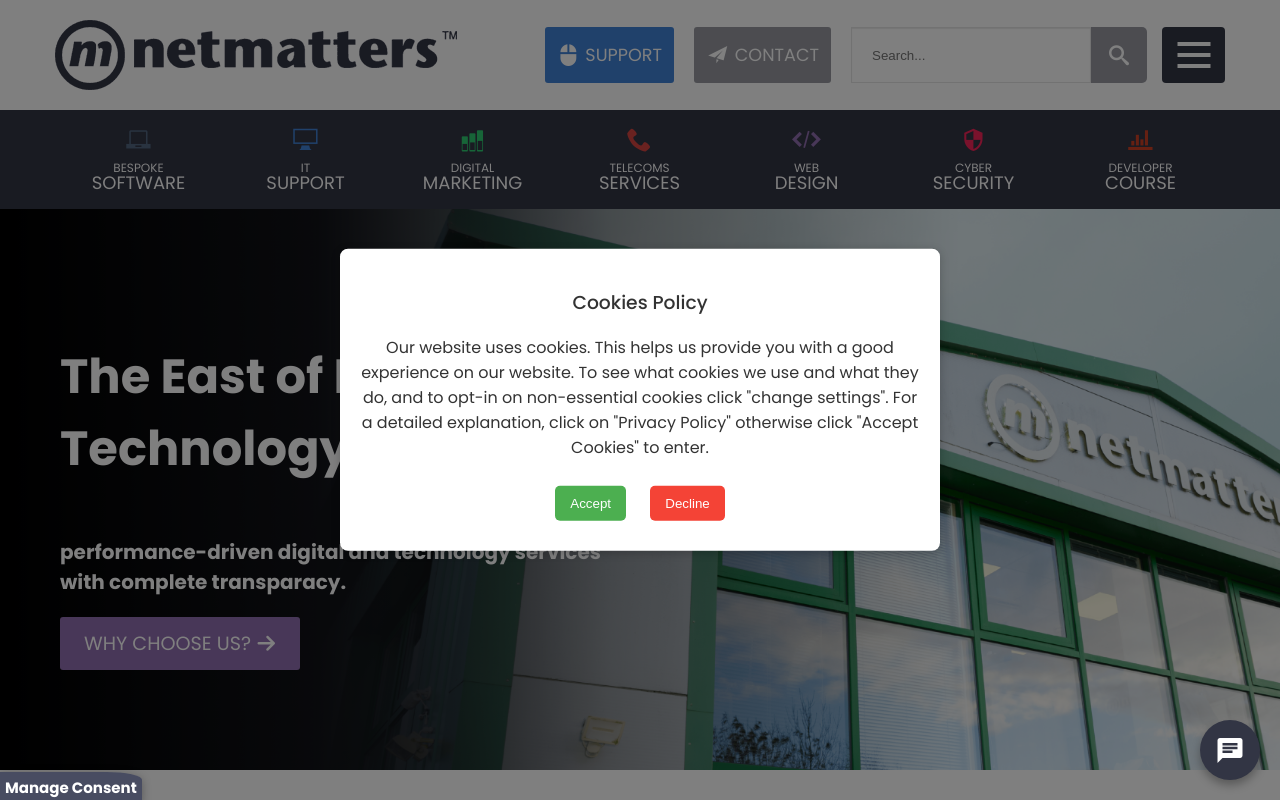
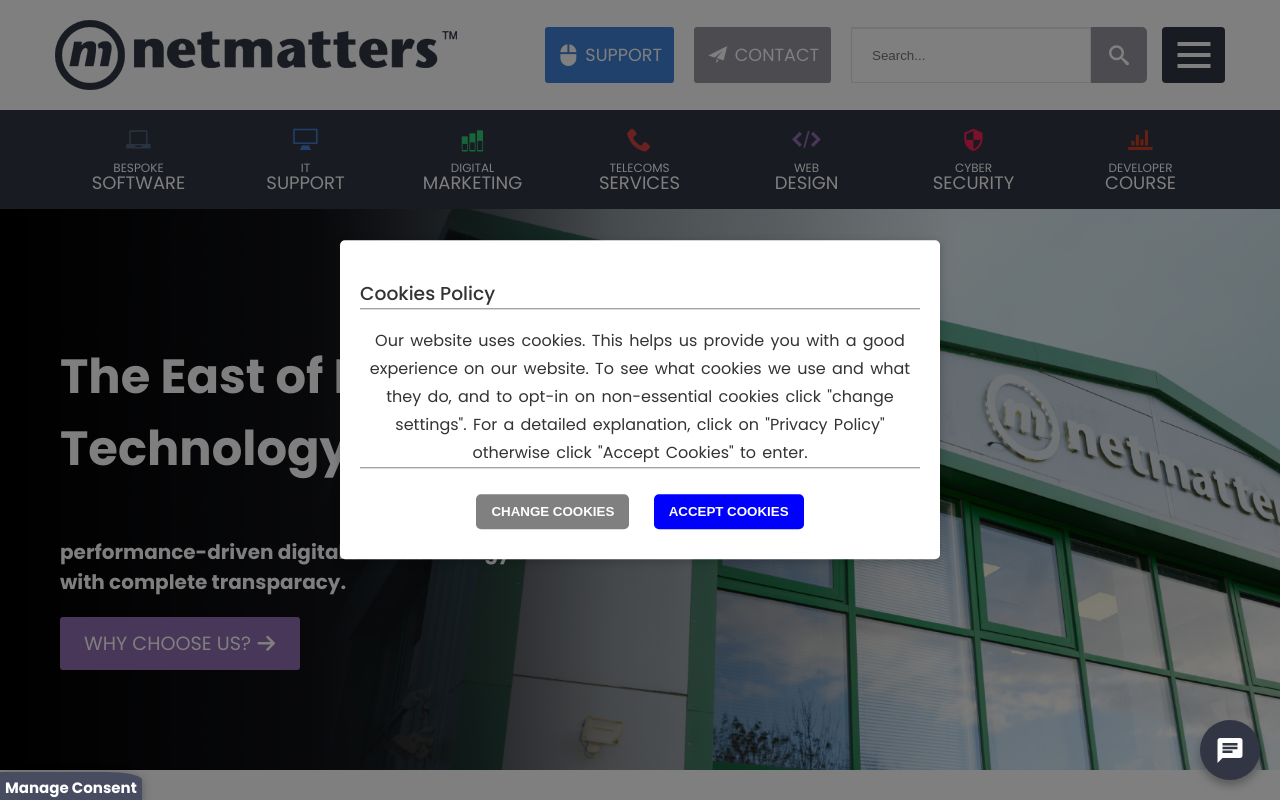
Before and after one commit to roff-dev/NetMatters-HTML-and-CSS-Assessment, a PHP site: page / in a window 1280 px wide. Run offline with PHP 8.4, Linux system fonts and the light colour scheme; some web fonts are replaced.

Commit message:
cookie css tweaks

```diff
--- a/css/styles.css
+++ b/css/styles.css
@@ -320,7 +320,7 @@ VARIABLES
 /*=================================================================
 MIXINS
 ===================================================================*/
-.btn-trust, .btn-google, .btn-welcome, .btn-hero, .social-btn a {
+.cookie-consent button, .btn-trust, .btn-google, .btn-welcome, .btn-hero, .social-btn a {
   color: #fff;
   font-weight: bold;
   text-decoration: none;
@@ -328,11 +328,11 @@ MIXINS
   padding: 0.75em 1.5em;
   border-radius: 0.35em;
 }
-.btn-trust:hover, .btn-google:hover, .btn-welcome:hover, .btn-hero:hover, .social-btn a:hover {
+.cookie-consent button:hover, .btn-trust:hover, .btn-google:hover, .btn-welcome:hover, .btn-hero:hover, .social-btn a:hover {
   color: #fff;
   opacity: 0.8;
 }
-.btn-trust:active, .btn-google:active, .btn-welcome:active, .btn-hero:active, .social-btn a:active {
+.cookie-consent button:active, .btn-trust:active, .btn-google:active, .btn-welcome:active, .btn-hero:active, .social-btn a:active {
   opacity: initial;
 }
 
@@ -837,12 +837,21 @@ footer .footer-row .footer-menu ul a:hover {
   background: #fff;
   color: #333;
   padding: 20px;
-  border-radius: 8px;
+  border-radius: 5px;
   box-shadow: 0 2px 10px rgba(0, 0, 0, 0.2);
   z-index: 1000;
   display: none;
   width: 90%;
   text-align: center;
+}
+.cookie-consent h3 {
+  border-bottom: 1px solid grey;
+  text-align: left;
+}
+.cookie-consent p {
+  border-bottom: 1px solid grey;
+  word-spacing: 2px;
+  line-height: 1.75rem;
 }
 
 .cookie-consent button {
@@ -854,12 +863,12 @@ footer .footer-row .footer-menu ul a:hover {
 }
 
 #acceptCookies {
-  background-color: #4CAF50;
-  color: white;
-}
-
-#declineCookies {
-  background-color: #f44336;
+  background-color: blue;
+  color: white;
+}
+
+#changeCookies {
+  background-color: grey;
   color: white;
 }
 
--- a/index.html
+++ b/index.html
@@ -183,11 +183,12 @@
     <div class="overlay" id="overlay"></div>
 
     <!-- cookie policy -->
+     <!-- MAYBE SPLIT THESE INTO OWN DIVS WITHIN CONTAINER -->
     <div class="cookie-consent" id="cookieConsent">
         <h3>Cookies Policy</h3>
         <p>Our website uses cookies. This helps us provide you with a good experience on our website. To see what cookies we use and what they do, and to opt-in on non-essential cookies click "change settings". For a detailed explanation, click on "Privacy Policy" otherwise click "Accept Cookies" to enter.</p>
-        <button id="acceptCookies">Accept</button>
-        <button id="declineCookies">Decline</button>
+        <button id="changeCookies">Change Cookies</button>
+        <button id="acceptCookies">Accept Cookies</button>
     </div>
 
 
--- a/js/main.js
+++ b/js/main.js
@@ -38,7 +38,7 @@ document.addEventListener('DOMContentLoaded', function() {
         hideConsentPopup();
     };
 
-    document.getElementById('declineCookies').onclick = function() {
+    document.getElementById('changeCookies').onclick = function() {
         setCookieConsent('declined', 30); //30 days
         hideConsentPopup();
     };
--- a/scss/partials/modules/_cookies.scss
+++ b/scss/partials/modules/_cookies.scss
@@ -19,16 +19,26 @@
     background: #fff;
     color: #333;
     padding: 20px;
-    border-radius: 8px;
+    border-radius: 5px;
     box-shadow: 0 2px 10px rgba(0, 0, 0, 0.2);
     z-index: 1000;
     display: none;
     width: 90%;
     text-align: center;
+    h3 {
+        border-bottom: 1px solid grey;
+        text-align: left;
+    }
+    p {
+        border-bottom: 1px solid grey;
+        word-spacing: 2px;
+        line-height: 1.75rem;
+    }
 }
 
 //buttons
 .cookie-consent button {
+    @extend %btn;
     margin: 10px;
     padding: 10px 15px;
     border: none;
@@ -38,12 +48,12 @@
 
 
 #acceptCookies {
-    background-color: #4CAF50;
+    background-color: blue;
     color: white;
 }
 
-#declineCookies {
-    background-color: #f44336;
+#changeCookies {
+    background-color: grey;
     color: white;
 }
 @include mq('s') {
```
Also changed, not shown: 1 other file.
